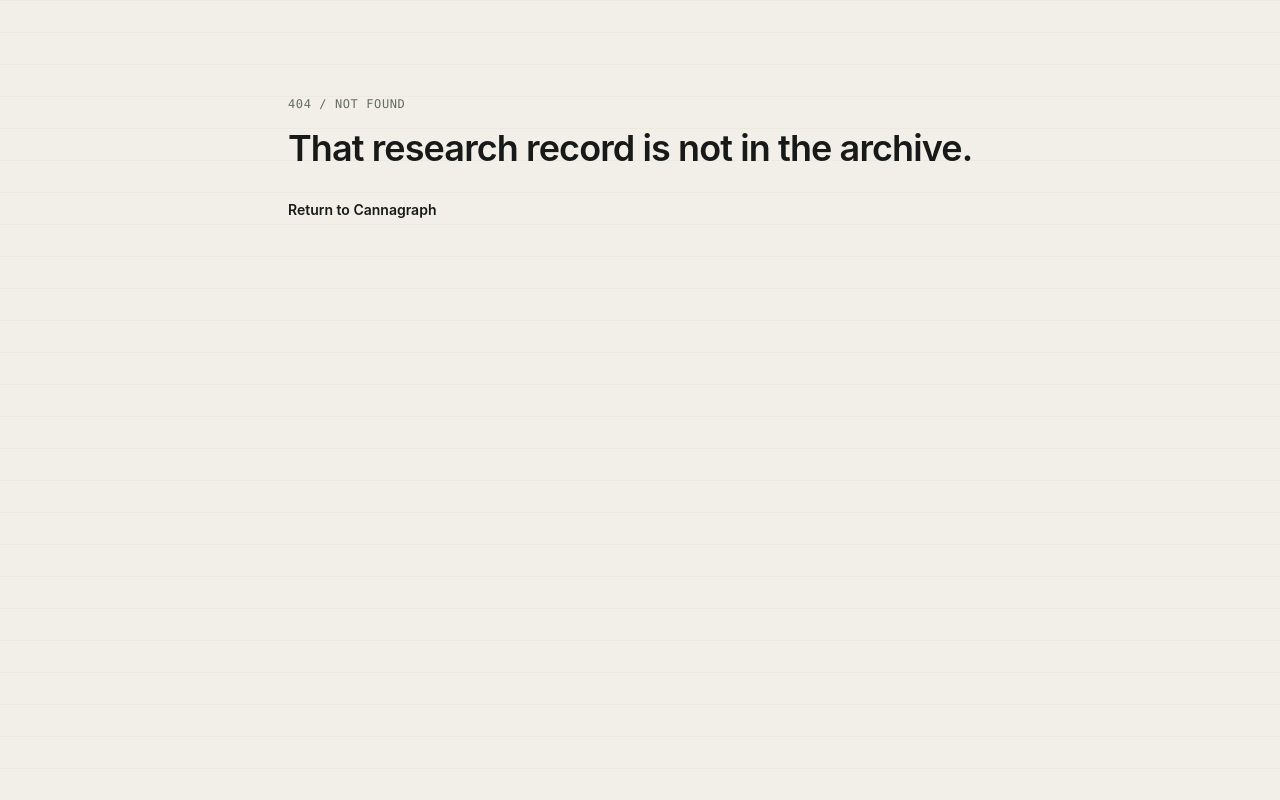
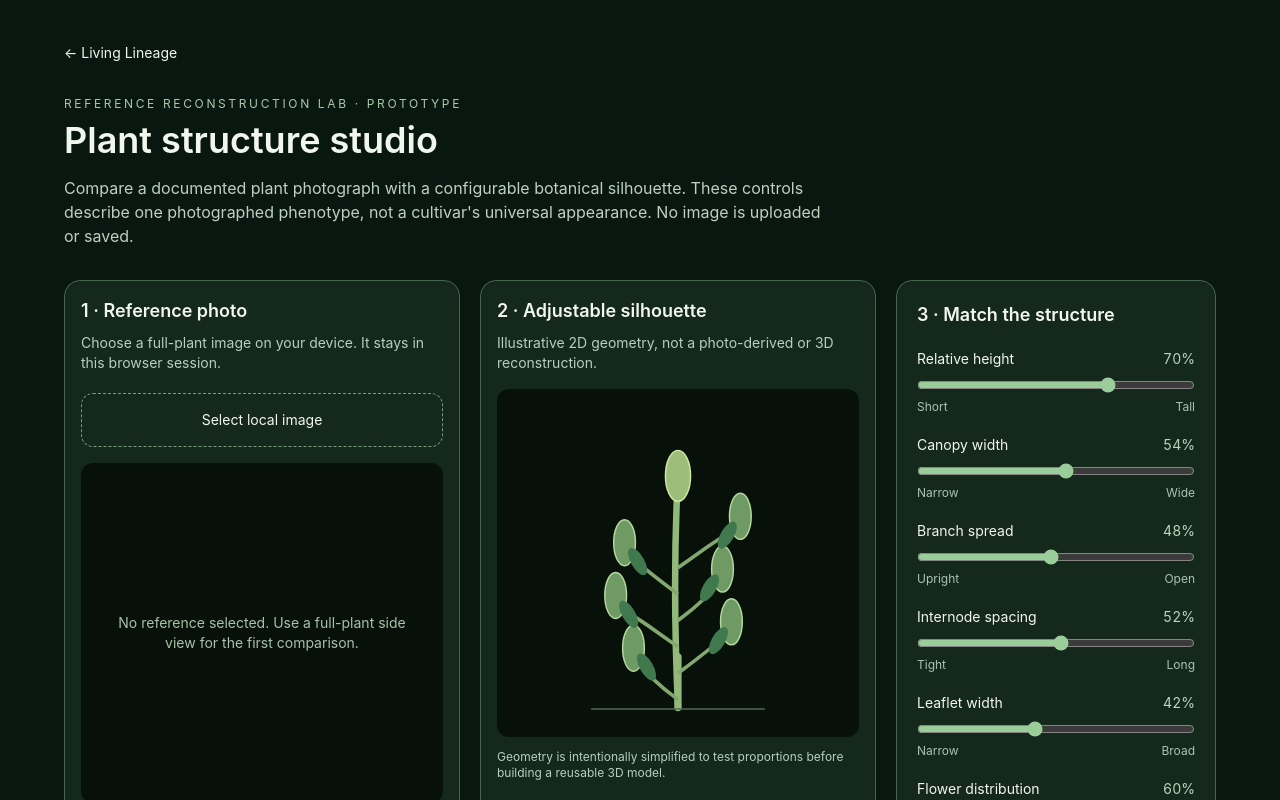
Before and after one commit to diamondmind88/Cannagraph, a Next.js app: page /living-lineage/reference-studio in a window 1280 px wide. Before the commit this address had no page. Shown: the top 800 px of the page. Built offline with nearby package versions, Linux system fonts and the light colour scheme.

Commit message:
Add photo reference comparison studio with adjustable plant morphology

```diff
--- /dev/null
+++ b/src/app/living-lineage/reference-studio/page.tsx
@@ -0,0 +1,81 @@
+"use client";
+
+import { useState } from "react";
+import Link from "next/link";
+
+const initial = { height: 70, width: 54, branchAngle: 48, internode: 52, leafWidth: 42, flowerDensity: 60 };
+type Trait = keyof typeof initial;
+const fields: { key: Trait; label: string; low: string; high: string }[] = [
+  { key: "height", label: "Relative height", low: "Short", high: "Tall" },
+  { key: "width", label: "Canopy width", low: "Narrow", high: "Wide" },
+  { key: "branchAngle", label: "Branch spread", low: "Upright", high: "Open" },
+  { key: "internode", label: "Internode spacing", low: "Tight", high: "Long" },
+  { key: "leafWidth", label: "Leaflet width", low: "Narrow", high: "Broad" },
+  { key: "flowerDensity", label: "Flower distribution", low: "Sparse", high: "Dense" },
+];
+
+export default function ReferenceStudio() {
+  const [traits, setTraits] = useState(initial);
+  const [reference, setReference] = useState<string | null>(null);
+  const [fileName, setFileName] = useState("");
+  const h = 180 + traits.height * 2;
+  const spread = 35 + traits.width * 1.25;
+  const branchRise = 20 + (100 - traits.branchAngle) * .75;
+  const n = Math.max(2, Math.round(2 + traits.flowerDensity / 16));
+  const branches = Array.from({ length: n }, (_, i) => {
+    const y = 370 - i * (h - 65) / (n + 1);
+    const side = i % 2 ? 1 : -1;
+    const x = 250 + side * spread * (0.6 + (i % 3) * .12);
+    return { x, y, side, stemY: y + branchRise };
+  });
+  return <main className="min-h-screen bg-[#091711] px-4 py-10 text-[#f2f7ee]">
+    <div className="mx-auto max-w-6xl">
+      <Link href="/living-lineage" className="text-sm text-[#b5d6b7] underline">← Living Lineage</Link>
+      <p className="mt-8 text-xs uppercase tracking-[.22em] text-[#a9c9aa]">Reference reconstruction lab · prototype</p>
+      <h1 className="mt-2 text-4xl font-semibold">Plant structure studio</h1>
+      <p className="mt-4 max-w-3xl text-[#bed1c0]">Compare a documented plant photograph with a configurable botanical silhouette. These controls describe one photographed phenotype, not a cultivar's universal appearance. No image is uploaded or saved.</p>
+      <div className="mt-8 grid gap-5 lg:grid-cols-[1fr_1fr_320px]">
+        <section className="rounded-2xl border border-[#47664e] bg-[#14281c] p-4">
+          <h2 className="text-lg font-semibold">1 · Reference photo</h2>
+          <p className="mt-2 text-sm text-[#b9cfbd]">Choose a full-plant image on your device. It stays in this browser session.</p>
+          <label className="mt-5 block cursor-pointer rounded-xl border border-dashed border-[#7a9b7d] p-4 text-center text-sm">Select local image
+            <input type="file" accept="image/*" className="sr-only" onChange={e => {
+              const file = e.target.files?.[0]; if (!file) return;
+              if (reference) URL.revokeObjectURL(reference);
+              setReference(URL.createObjectURL(file)); setFileName(file.name);
+            }} />
+          </label>
+          <div className="mt-4 flex min-h-[340px] items-center justify-center overflow-hidden rounded-xl bg-[#07110a]">
+            {reference ? <img src={reference} alt={`Selected plant reference: ${fileName}`} className="max-h-[520px] w-full object-contain" /> : <p className="px-6 text-center text-sm text-[#a7c2a9]">No reference selected. Use a full-plant side view for the first comparison.</p>}
+          </div>
+        </section>
+        <section className="rounded-2xl border border-[#47664e] bg-[#14281c] p-4">
+          <h2 className="text-lg font-semibold">2 · Adjustable silhouette</h2>
+          <p className="mt-2 text-sm text-[#b9cfbd]">Illustrative 2D geometry, not a photo-derived or 3D reconstruction.</p>
+          <svg viewBox="0 0 500 480" role="img" aria-label="Adjustable botanical plant silhouette" className="mt-4 w-full rounded-xl bg-[#07110a]">
+            <path d="M250 440 V370" stroke="#92b87a" strokeWidth="10" strokeLinecap="round"/>
+            <path d={`M250 440 Q242 ${440-h*.55} 250 ${440-h}`} stroke="#92b87a" strokeWidth="9" fill="none" strokeLinecap="round"/>
+            {branches.map(({x,y,side,stemY},i) => <g key={i}>
+              <path d={`M250 ${stemY} Q${250+side*spread*.4} ${stemY-30} ${x} ${y}`} stroke="#83a76f" strokeWidth="5" fill="none"/>
+              <ellipse cx={x} cy={y-12} rx={10 + traits.leafWidth*.12} ry={24 + traits.flowerDensity*.13} fill="#709a64" stroke="#b5d8a0" strokeWidth="2"/>
+              <ellipse cx={x-side*18} cy={y+14} rx={5+traits.leafWidth*.1} ry={21} transform={`rotate(${side*30} ${x-side*18} ${y+14})`} fill="#3f794d"/>
+            </g>)}
+            <ellipse cx="250" cy={440-h} rx={14+traits.leafWidth*.08} ry={22+traits.flowerDensity*.22} fill="#9cbe7a" stroke="#d0e7a3" strokeWidth="2"/>
+            <path d="M130 442 H370" stroke="#516958" strokeWidth="2"/>
+          </svg>
+          <p className="mt-3 text-xs text-[#b9cfbd]">Geometry is intentionally simplified to test proportions before building a reusable 3D model.</p>
+        </section>
+        <section className="rounded-2xl border border-[#47664e] bg-[#14281c] p-5">
+          <h2 className="text-lg font-semibold">3 · Match the structure</h2>
+          <div className="mt-5 space-y-5">{fields.map(f => <label key={f.key} className="block">
+            <span className="flex justify-between gap-3 text-sm"><span>{f.label}</span><span className="tabular-nums text-[#bbd5ba]">{traits[f.key]}%</span></span>
+            <input aria-label={f.label} type="range" min="0" max="100" value={traits[f.key]} onChange={e=>setTraits(t=>({...t,[f.key]:Number(e.target.value)}))} className="mt-2 w-full accent-[#9bcd9b]"/>
+            <span className="flex justify-between text-xs text-[#a9c4ae]"><span>{f.low}</span><span>{f.high}</span></span>
+          </label>)}</div>
+          <button type="button" className="mt-6 w-full rounded-xl border border-[#7d9e7e] px-4 py-3 text-sm" onClick={()=>setTraits(initial)}>Reset proportions</button>
+          <button type="button" className="mt-3 w-full rounded-xl bg-[#cde8bd] px-4 py-3 text-sm font-semibold text-[#173020]" onClick={()=>{const data={schemaVersion:1,subject:"Photographed plant phenotype",referenceFile:fileName||null,traits,limitations:"Illustrative user-adjusted 2D approximation; not verified 3D morphology or cultivar identity."};const blob=new Blob([JSON.stringify(data,null,2)],{type:"application/json"});const url=URL.createObjectURL(blob);const a=document.createElement("a");a.href=url;a.download="cannagraph-plant-reference.json";a.click();URL.revokeObjectURL(url);}}>Export structure settings</button>
+        </section>
+      </div>
+    </div>
+  </main>;
+}
```
